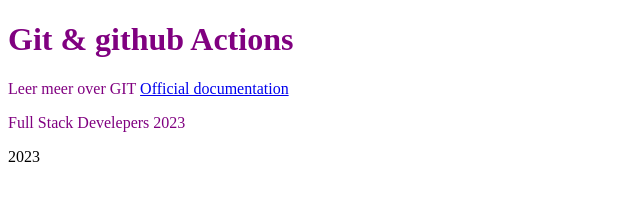
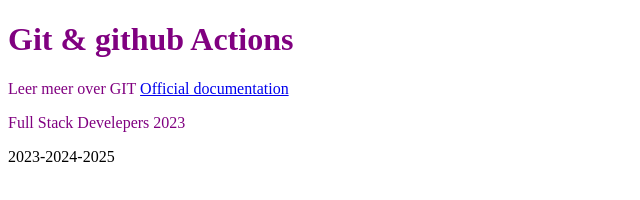
Before and after one commit to Virgil-Soubry/git-actions, a plain HTML site: page index.html in a window 1280 px wide. Shown: the full height of the page, 0-640 px from the left. Drawn offline with Linux system fonts and the light colour scheme.

Commit message:
yaer updated

```diff
--- a/index.html
+++ b/index.html
@@ -15,7 +15,7 @@
 </p>
 <p>Full Stack Develepers 2023</p>
 <footer>
-    2023
+    2023-2024-2025
 </footer>
 </body>
 </html>
```
